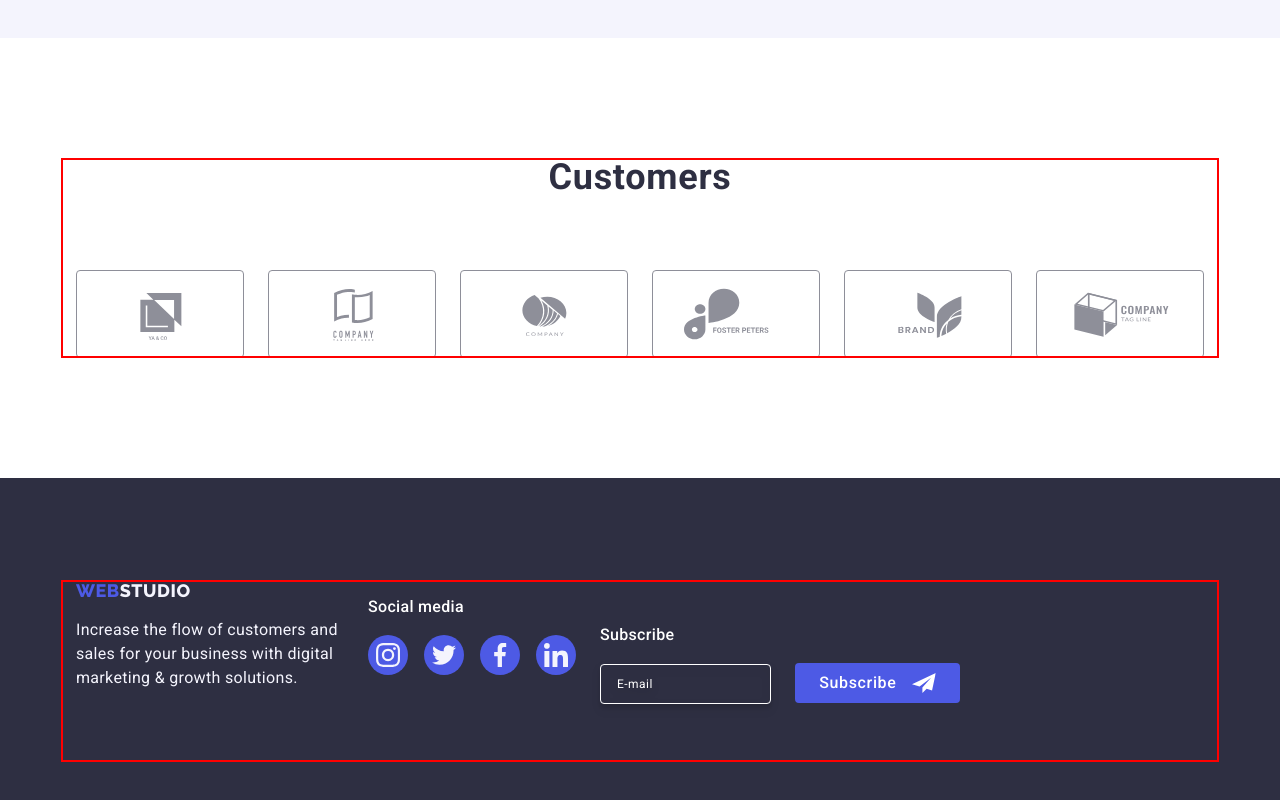
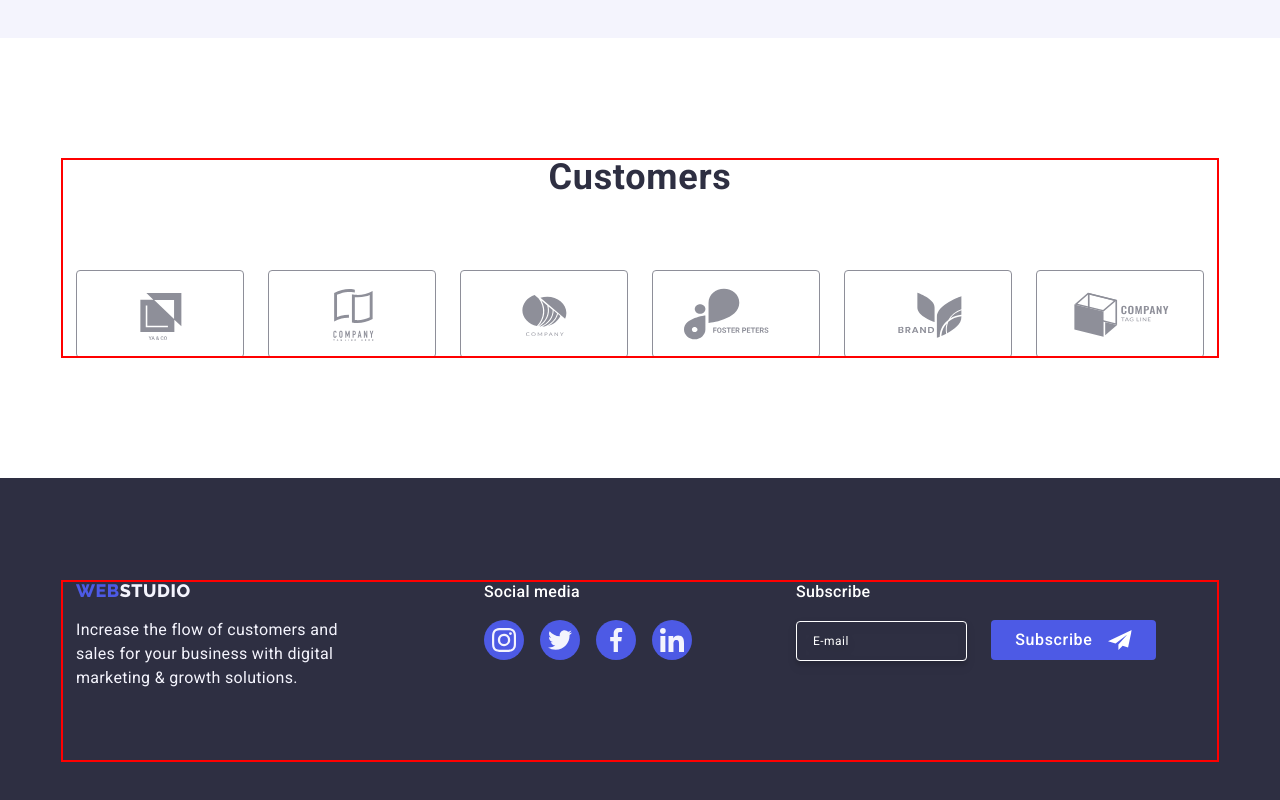
Before and after one commit to OlgaRuzhylenko/goit-markup-hw-06, a plain HTML site: page index.html in a window 1280 px wide. Shown: the part 1835-2635 px from the top of the page. Drawn offline with nearby package versions, Linux system fonts and the light colour scheme.

Commit message:
Update styles.css

```diff
--- a/css/styles.css
+++ b/css/styles.css
@@ -854,9 +854,21 @@
 margin-right: 0%;
 text-align: left;
 }
+/* tablet */
+@media only screen and (min-width: 767px) and (min-width: 1157.98px) {
+    .clogan-footer {
+        max-width: 264px;
+    }
+}
 /* mobile */
 .footer-logo-text {
     /* margin-right: 120px; */
+}
+/* dekstop */
+@media only screen and (min-width: 1158px) {
+    .footer-logo-text {
+        margin-right: 120px;
+    }
 }
 .media {
 color: var(--primary-white-color);
@@ -899,7 +911,7 @@
 flex-direction: column;
 align-items: center;
 }
-/* dekstop */
+/* tablet */
 @media only screen and (min-width: 768px) {
     .logo-media {
         flex-direction: row;
@@ -914,9 +926,23 @@
         padding: 0 108px;
     }
 }
+/* dekstop */
+@media only screen and (min-width: 1158px) {
+    .logo-media {
+        /* padding: 0 156px; */
+        flex-wrap: nowrap;
+        align-items: baseline;
+    }
+}
+
 /* mobile */
 .footer-media {
-/* margin-right: 80px; */
+}
+/* dekstop */
+@media only screen and (min-width: 1158px) {
+    .footer-media {
+        margin-right: 80px;
+        }
 }
 .footer-bottom {
 }
```
